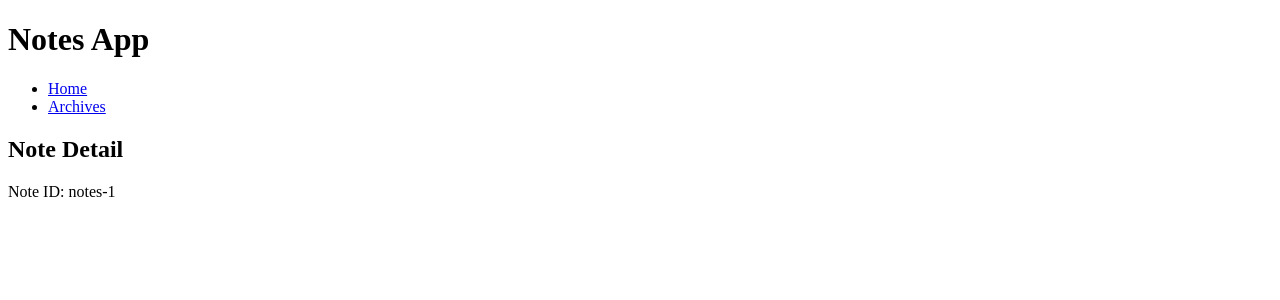
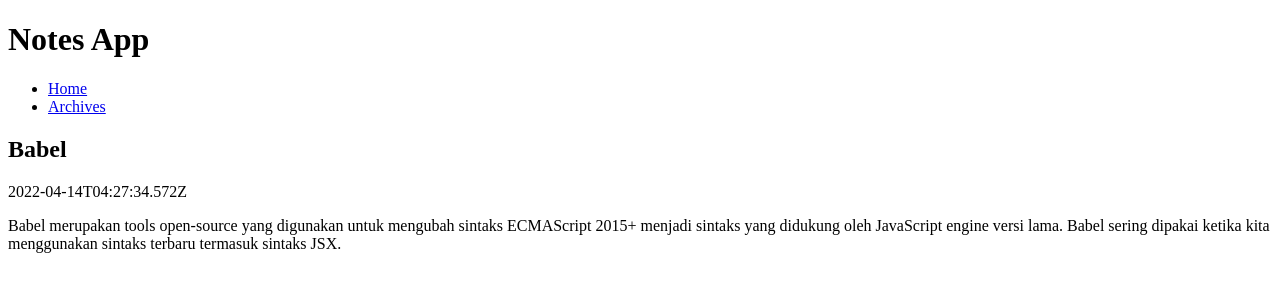
Before and after one commit to carloabimanyu/notes-app-spa, a React (Vite) app: page /notes/notes-1 in a window 1280 px wide. Shown: the top 300 px of the page. Built offline with nearby package versions, Linux system fonts and the light colour scheme.

Commit message:
feat: add note detail page with route parameter

```diff
--- a/src/pages/NoteDetailPage.jsx
+++ b/src/pages/NoteDetailPage.jsx
@@ -1,14 +1,41 @@
+import React from "react";
 import { useParams } from "react-router-dom";
+import { getNoteById } from "../utils/notes-data";
 
 function NoteDetailPage() {
     const { id } = useParams();
+    return <NoteDetailPageContent noteId={id} />
+}
 
-    return (
-        <section>
-            <h2>Note Detail</h2>
-            <p>Note ID: {id}</p>
-        </section>
-    );
+class NoteDetailPageContent extends React.Component {
+    constructor(props) {
+        super(props);
+
+        this.state = {
+            note: null,
+        };
+    }
+
+    componentDidMount() {
+        const note = getNoteById(this.props.noteId);
+        this.setState({ note });
+    }
+
+    render() {
+        const { note } = this.state;
+
+        if (!note) {
+            return <p>Note not found</p>;
+        }
+
+        return (
+            <article>
+                <h2>{note.title}</h2>
+                <p>{note.createdAt}</p>
+                <p>{note.body}</p>
+            </article>
+        );
+    }
 }
 
 export default NoteDetailPage;
--- a/src/utils/notes-data.js
+++ b/src/utils/notes-data.js
@@ -8,4 +8,8 @@ function getArchivedNotes() {
     return notes.filter((note) => note.archived);
 }
 
-export { getActiveNotes, getArchivedNotes };
+function getNoteById(id) {
+    return notes.find((note) => note.id === id);
+}
+
+export { getActiveNotes, getArchivedNotes, getNoteById };
```
